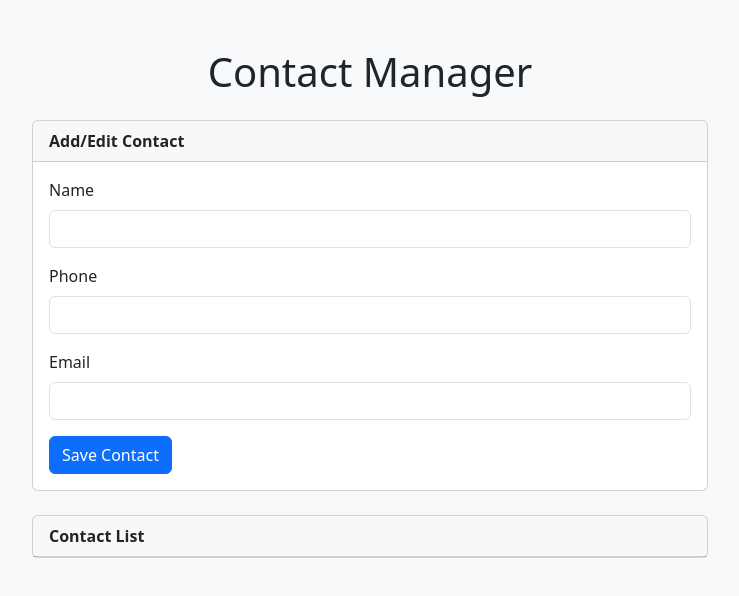
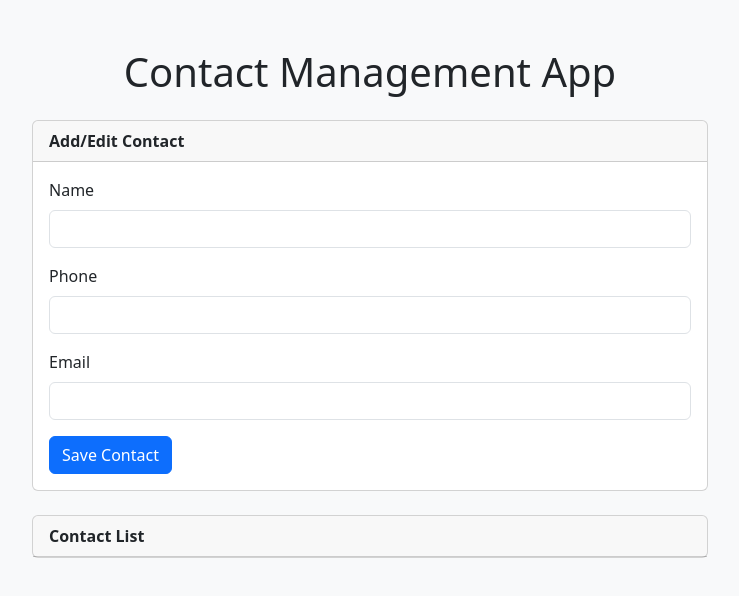
Before and after one commit to ayeshamalik079-bit/sample_repo1, a plain HTML site: page index.html in a window 1280 px wide. Shown: the whole page, without its empty margins (270-1009 px from the left). Drawn offline with nearby package versions, Linux system fonts and the light colour scheme.

Commit message:
updated the title of the index file

```diff
--- a/index.html
+++ b/index.html
@@ -3,13 +3,13 @@
 <head>
     <meta charset="UTF-8">
     <meta name="viewport" content="width=device-width, initial-scale=1.0">
-    <title>Contact Manager</title>
+    <title>Contact Management App</title>
     <link href="https://cdn.jsdelivr.net/npm/bootstrap@5.3.0/dist/css/bootstrap.min.css" rel="stylesheet">
     <link rel="stylesheet" href="style.css">
 </head>
 <body>
     <div class="container mt-5">
-        <h1 class="mb-4 text-center">Contact Manager</h1>
+        <h1 class="mb-4 text-center">Contact Management App</h1>
 
         <div class="card mb-4">
             <div class="card-header">
```
